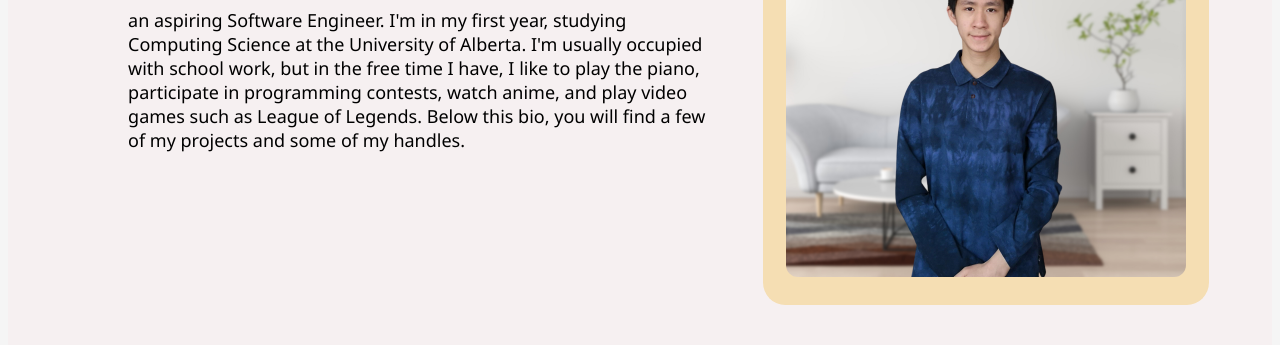
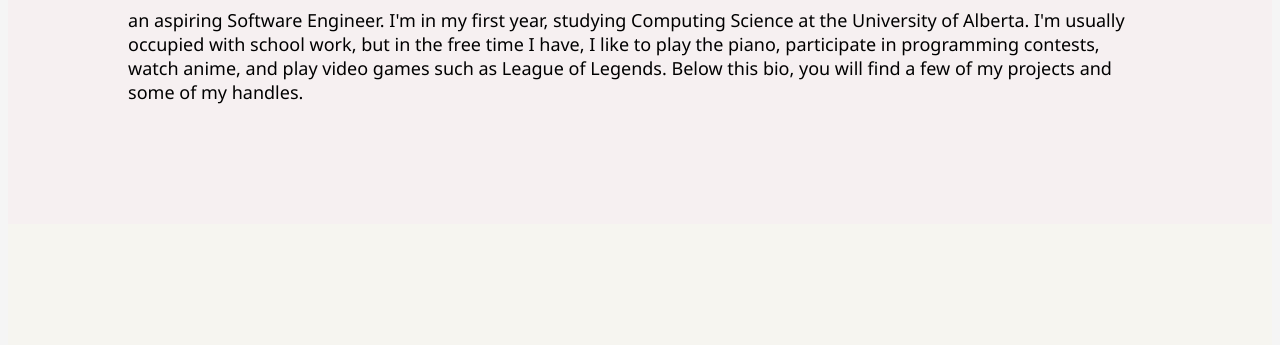
Before and after one commit to Scenes7/Portfolio, a plain HTML site: page index.html in a window 1280 px wide. Shown: the part 277-622 px from the top of the page. Drawn offline with Linux system fonts and the light colour scheme.

Commit message:
comment photo

```diff
--- a/index.html
+++ b/index.html
@@ -20,9 +20,9 @@
             </h1>
             an aspiring Software Engineer. I'm in my first year, studying Computing Science at the University of Alberta. I'm usually occupied with school work, but in the free time I have, I like to play the piano, participate in programming contests, watch anime, and play video games such as League of Legends. Below this bio, you will find a few of my projects and some of my handles.
         </div>
-        <div id="pic">
+        <!-- <div id="pic">
             <img src="images/me.png" alt="Sean Huang" id="myself">
-        </div>
+        </div> -->
     </div>
     <div class="projects" id="projects">
         <a class="project" href="https://github.com/Scenes7/Toronto-Jobs-Web-Scraper" target="_blank">
```
